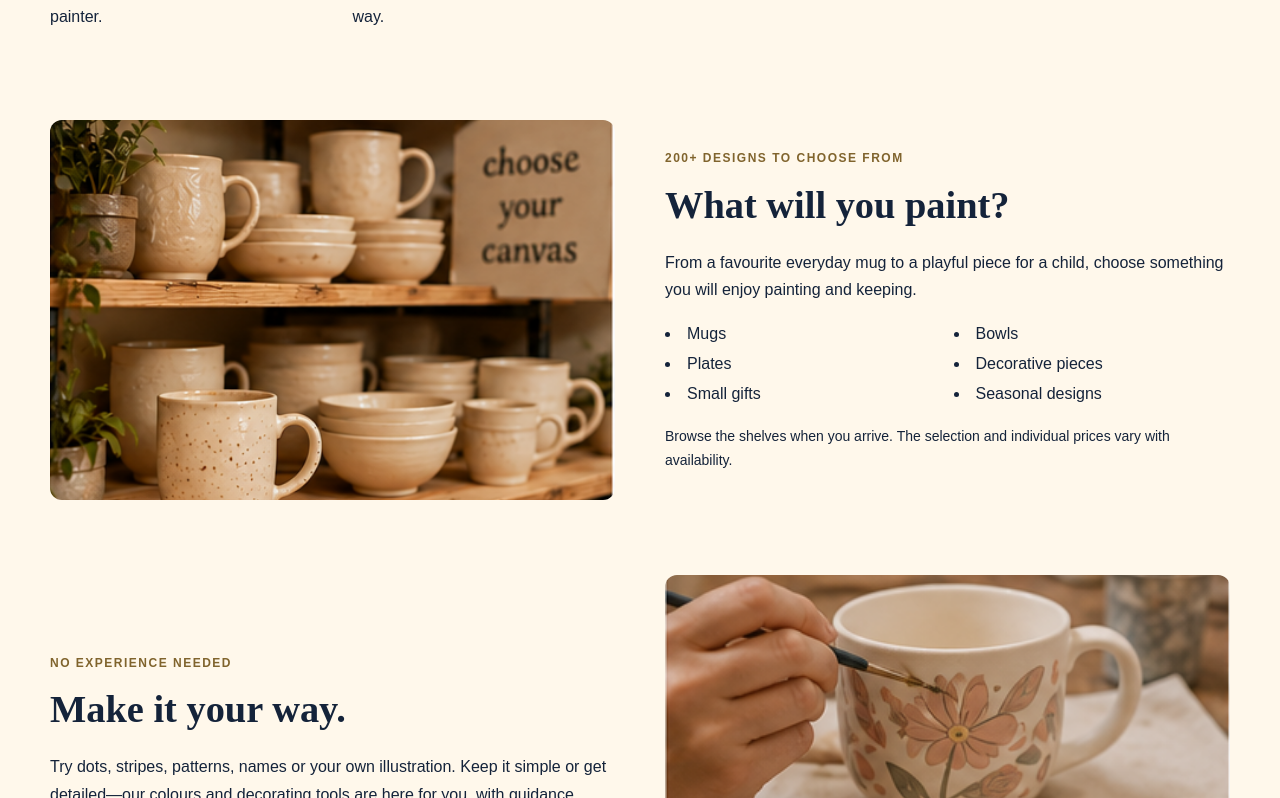
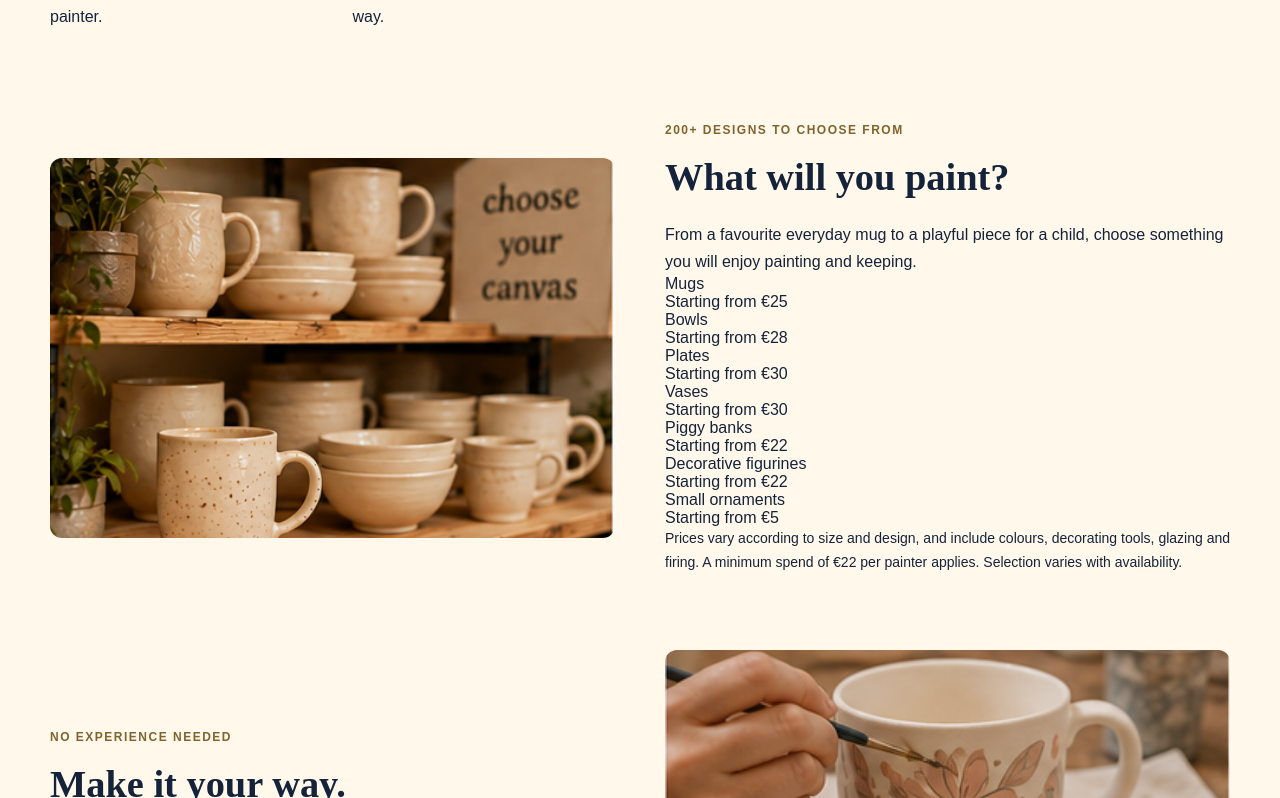
Before and after one commit to guzzep/crafteris-studio-website, a Next.js app: page /paint-your-own-pottery in a window 1280 px wide. Shown: the part 1242-2040 px from the top of the page. Built offline with nearby package versions, Linux system fonts and the light colour scheme; no server answers; the database is empty.

Commit message:
Add provisional starting prices for pottery painting categories

```diff
--- a/src/app/paint-your-own-pottery/page.tsx
+++ b/src/app/paint-your-own-pottery/page.tsx
@@ -35,7 +35,7 @@ export default async function PaintYourOwnPottery() {
       <div><strong>2 hours</strong><span>Time to paint and enjoy</span></div><div><strong>All included</strong><span>Pottery, colours, tools, glazing & firing</span></div><div><strong>1–2 weeks</strong><span>Usual collection turnaround</span></div><div><strong>Walk-ins welcome</strong><span>Subject to available space</span></div>
     </section>
     <section className={styles.section} id="how-it-works"><p className={styles.eyebrow}>From shelf to finished piece</p><h2>Four simple steps.</h2><div className={styles.steps}>{steps.map(([number,title,text]) => <article key={number}><span className={styles.number}>{number}</span><h3>{title}</h3><p>{text}</p></article>)}</div></section>
-    <section className={styles.choice}><img src="/pick-a-piece/choose-pottery.png" alt="Ready-to-paint pottery to choose from" /><div><p className={styles.eyebrow}>200+ designs to choose from</p><h2>What will you paint?</h2><p>From a favourite everyday mug to a playful piece for a child, choose something you will enjoy painting and keeping.</p><ul>{["Mugs", "Bowls", "Plates", "Decorative pieces", "Small gifts", "Seasonal designs"].map(name => <li key={name}>{name}</li>)}</ul><p className={styles.small}>Browse the shelves when you arrive. The selection and individual prices vary with availability.</p></div></section>
+    <section className={styles.choice}><img src="/pick-a-piece/choose-pottery.png" alt="Ready-to-paint pottery to choose from" /><div><p className={styles.eyebrow}>200+ designs to choose from</p><h2>What will you paint?</h2><p>From a favourite everyday mug to a playful piece for a child, choose something you will enjoy painting and keeping.</p><dl className={styles.examplePrices}>{[["Mugs",25],["Bowls",28],["Plates",30],["Vases",30],["Piggy banks",22],["Decorative figurines",22],["Small ornaments",5]].map(([name,price]) => <div key={name}><dt>{name}</dt><dd>Starting from €{price}</dd></div>)}</dl><p className={styles.small}>Prices vary according to size and design, and include colours, decorating tools, glazing and firing. A minimum spend of €22 per painter applies. Selection varies with availability.</p></div></section>
     <section className={styles.creativity}><div><p className={styles.eyebrow}>No experience needed</p><h2>Make it your way.</h2><p>Try dots, stripes, patterns, names or your own illustration. Keep it simple or get detailed—our colours and decorating tools are here for you, with guidance when you need it.</p><p>Come with a friend, bring the family or enjoy two creative hours to yourself.</p></div><img src="/workshops/pottery-painting.png" alt="Painting a personal pottery design" /></section>
     <section className={styles.occasions} aria-labelledby="occasions-heading"><p className={styles.eyebrow}>A little time for creativity</p><h2 id="occasions-heading">Who will you bring?</h2><div className={styles.occasionGrid}>{[["Friends & couples","Catch up, try something different and make a keepsake."],["Families","Spend creative time together and let everyone choose their own design."],["Just for you","Enjoy a quiet creative break at your own pace."]].map(([title,text]) => <article key={title}><h3>{title}</h3><p>{text}</p></article>)}</div></section>
     <section className={styles.section}><p className={styles.eyebrow}>Before you visit</p><h2>Good to know.</h2><div className={styles.minimum}><h3>€22 minimum per painter—not per table.</h3><p>Choose one piece or several. If your selection totals less than €22, the minimum spend still applies; if it totals more, you pay the price of your selection.</p></div><div className={styles.faq}>{questions.map(([question,answer]) => <details key={question}><summary>{question}</summary><p>{answer}</p></details>)}</div></section>
```
